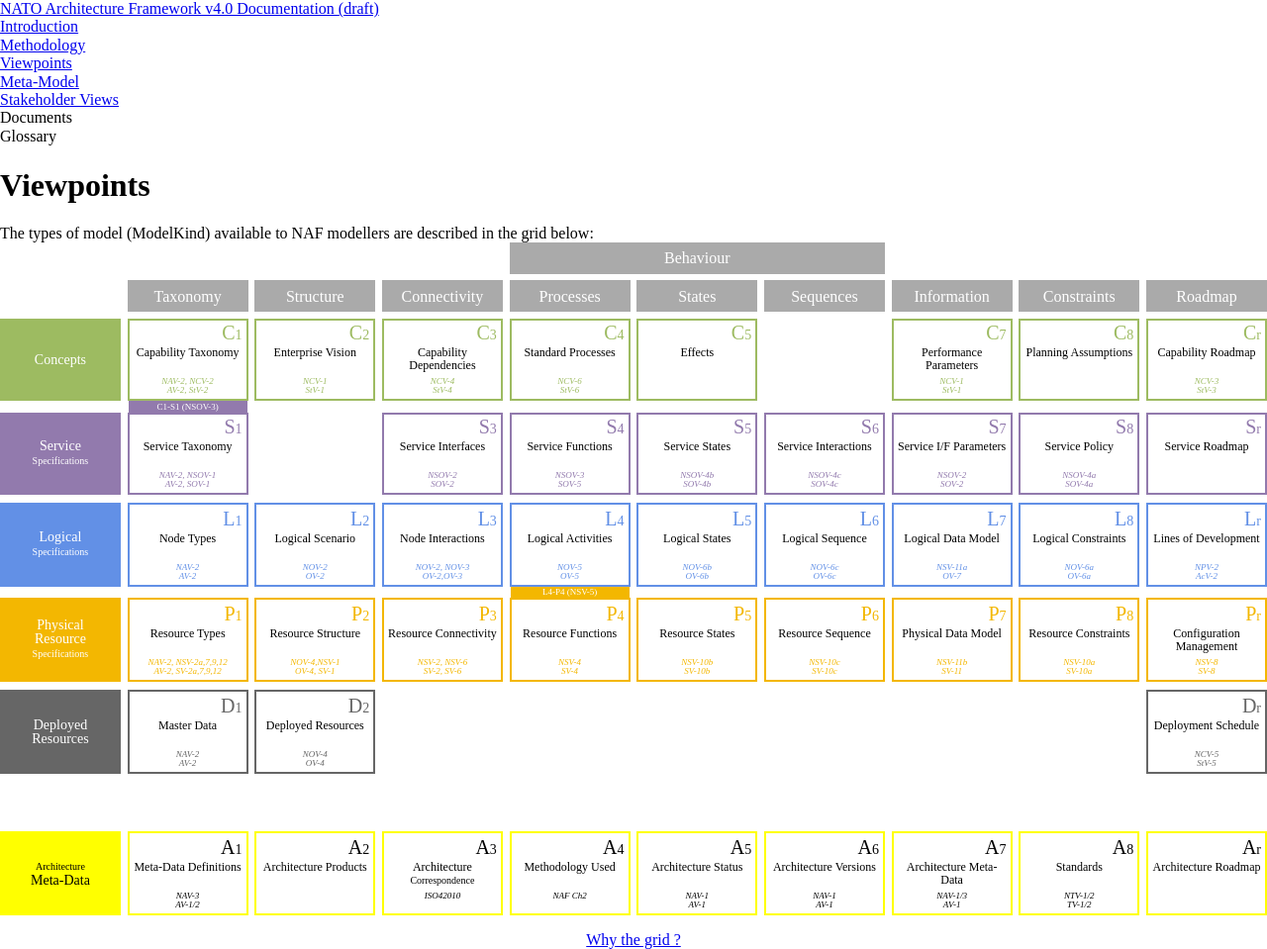
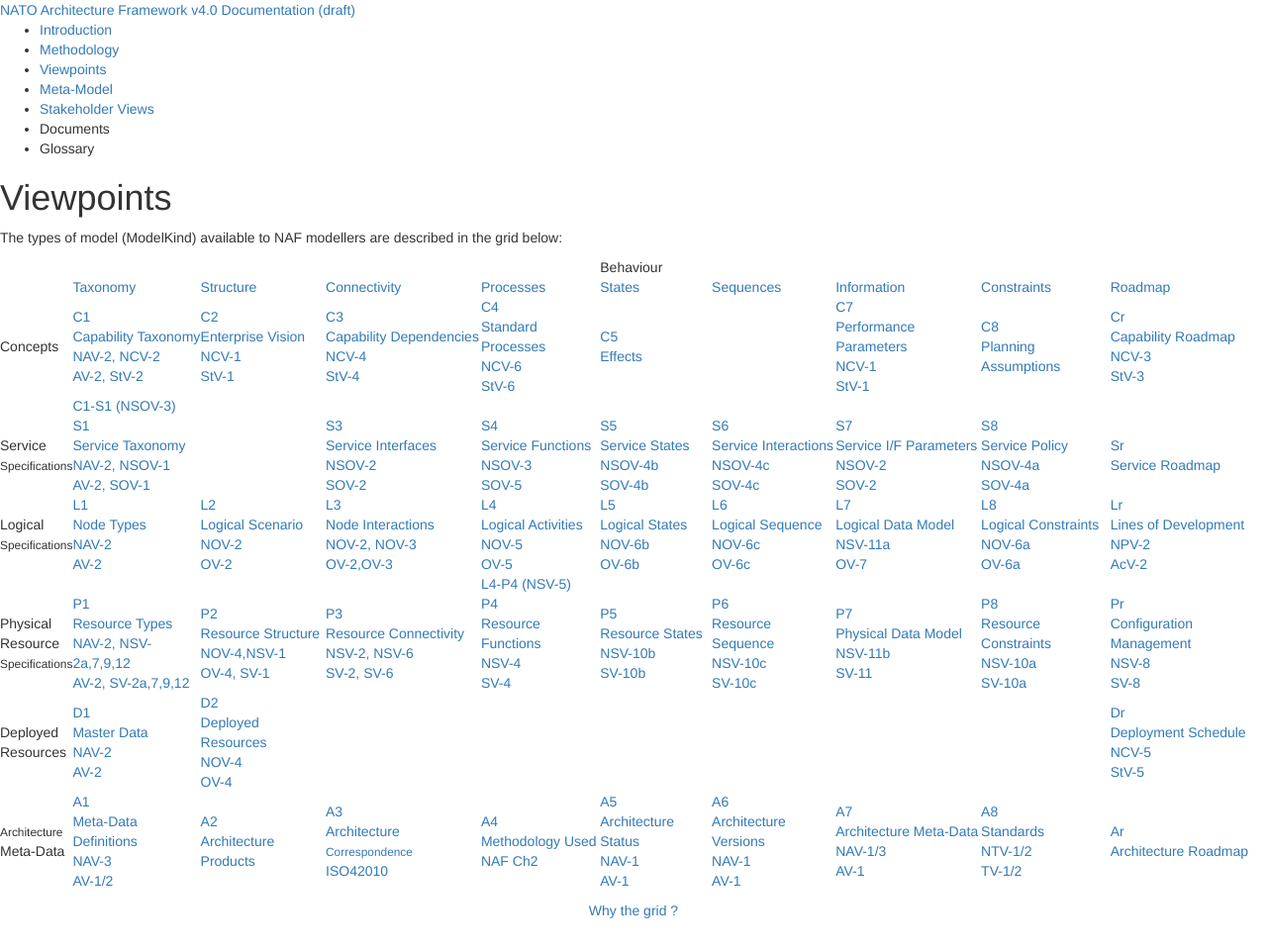
Before and after one commit to nafdocs/nafdocs.github.io, a Jekyll site: the page built from viewpoints/index.html, in a window 1280 px wide. Shown: the whole page at 99% size. Built offline with Jekyll 4.4.1, drawn with Linux system fonts in a browser that asks for light colours; nearby versions of some CDN libraries.

Commit message:
Use Bootstrap 3.3.4 - quick and dirty add-on
Just add Boorstrap from CDN. We just want it up and running. We can
allways identify the necessary parts of a sassified version at a later time.

Temporary disable the grid stylesheet since there are serious
sideeffects with the original code.

```diff
--- a/_includes/head.html
+++ b/_includes/head.html
@@ -6,7 +6,14 @@
   <title>{% if page.title %}{{ page.title }}{% else %}{{ site.title }}{% endif %}</title>
   <meta name="description" content="{% if page.excerpt %}{{ page.excerpt | strip_html | strip_newlines | truncate: 160 }}{% else %}{{ site.description }}{% endif %}">
 
-  <link rel="stylesheet" href="https://cdnjs.cloudflare.com/ajax/libs/normalize/3.0.3/normalize.min.css"/>
+  <link rel="stylesheet" href="https://maxcdn.bootstrapcdn.com/bootstrap/3.3.4/css/bootstrap.min.css">
   <link rel="stylesheet" href="{{ "/css/main.css" | prepend: site.baseurl }}">
   <link rel="canonical" href="{{ page.url | replace:'index.html','' | prepend: site.baseurl | prepend: site.url }}">
+
+  <!-- HTML5 shim and Respond.js for IE8 support of HTML5 elements and media queries -->
+  <!-- WARNING: Respond.js doesn't work if you view the page via file:// -->
+  <!--[if lt IE 9]>
+    <script src="https://oss.maxcdn.com/html5shiv/3.7.2/html5shiv.min.js"></script>
+    <script src="https://oss.maxcdn.com/respond/1.4.2/respond.min.js"></script>
+  <![endif]-->
 </head>
--- a/_layouts/default.html
+++ b/_layouts/default.html
@@ -15,6 +15,10 @@
 
     {% include footer.html %}
 
+    <!-- jQuery (necessary for Bootstrap's JavaScript plugins) -->
+    <script src="https://ajax.googleapis.com/ajax/libs/jquery/1.11.2/jquery.min.js"></script>
+    <!-- Include all compiled plugins (below), or include individual files as needed -->
+    <script src="https://maxcdn.bootstrapcdn.com/bootstrap/3.3.4/js/bootstrap.min.js"></script>
   </body>
 
 </html>
--- a/css/main.scss
+++ b/css/main.scss
@@ -4,4 +4,4 @@
 @charset "utf-8";
 
 
-@import "grid";
+// @import "grid";
```
